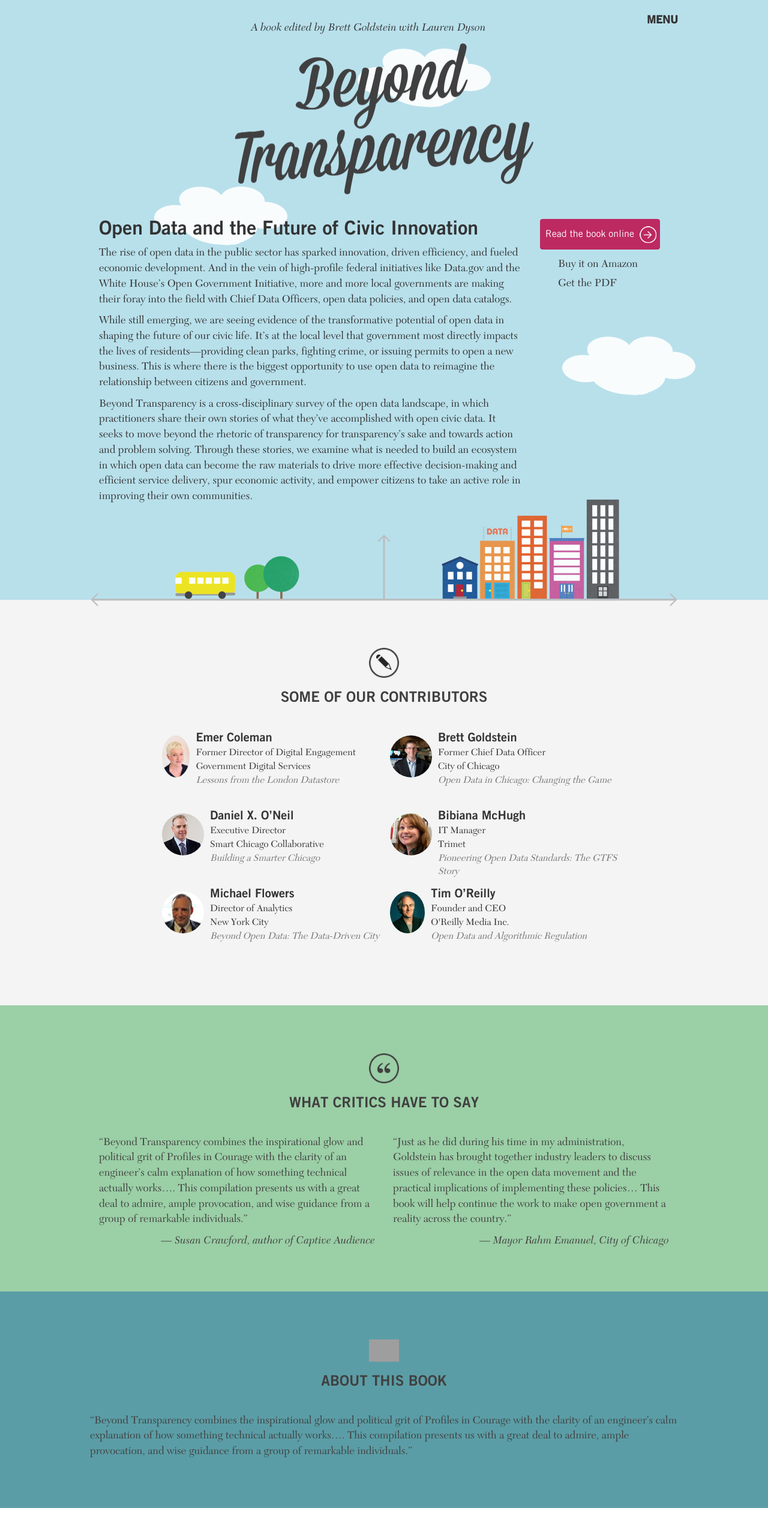
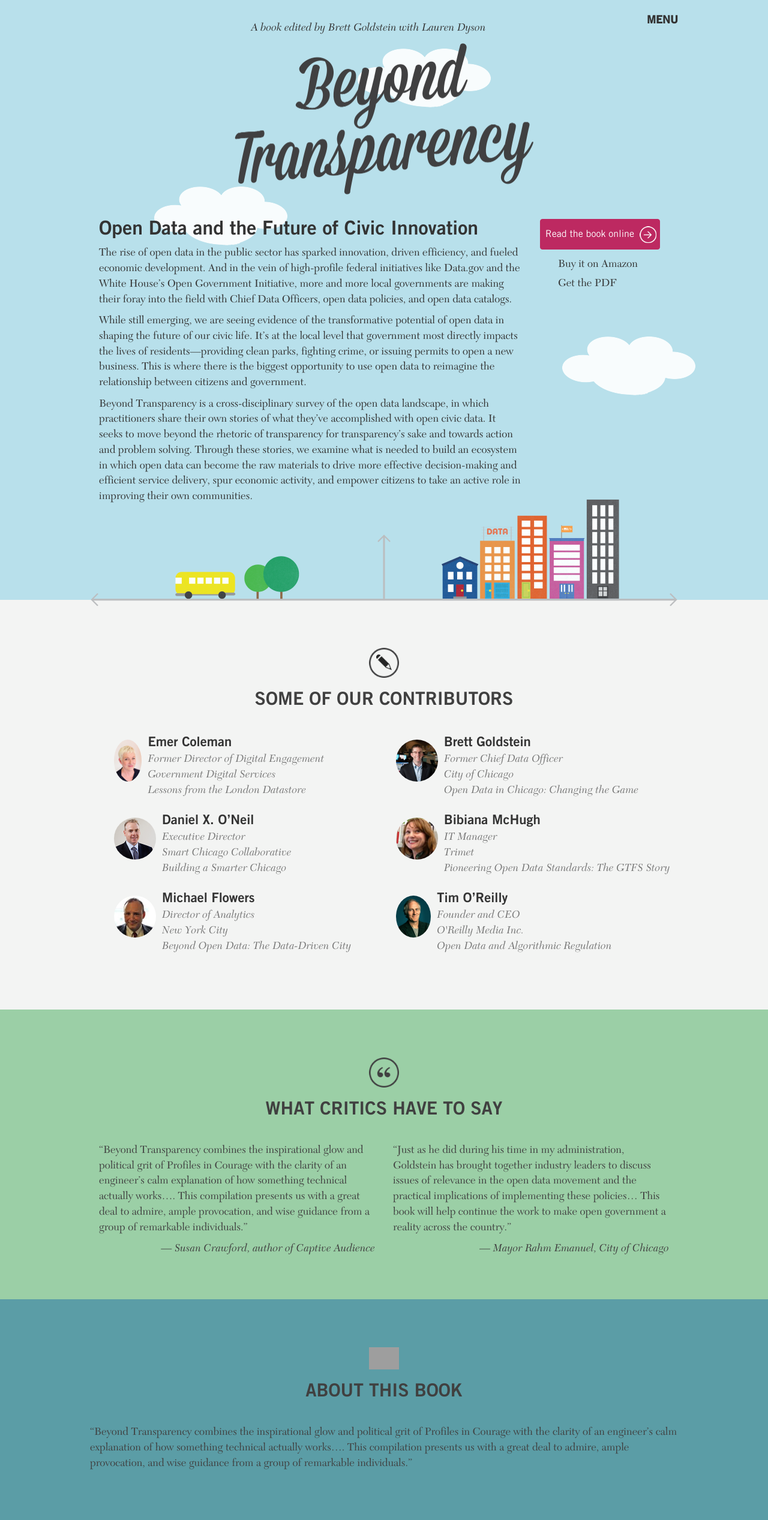
Before and after one commit to codeforamerica/beyondtransparency, a Jekyll site: the page built from index.html, in a window 1280 px wide. Shown: the whole page at 60% size. Built offline with Jekyll 4.4.1, drawn with Linux system fonts in a browser that asks for light colours; nearby versions of some CDN libraries; some web fonts are replaced; library files that are not in the unit come from our copies; Markdown is read by kramdown in place of the engine named in the settings; grey boxes are pictures that could not be loaded.

Commit message:
Made the contributors section wider and uped the font size

```diff
--- a/css/main.css
+++ b/css/main.css
@@ -231,16 +231,18 @@
 }
 
 div.contributors .authors{
-  width:820px;
+  width:980px;
   margin:auto;
 }
 
 div.contributors li {
-  font-size:16px;
-  width:380px;
+  font-size:18px;
+  width:50%;
   float:left;
   list-style:none;
   padding:0px;
+  font-family: 'NewCaledoniaLT-Italic';
+  color: #777;
 }
 div.contributors li img{
   max-height:70px;
@@ -249,12 +251,8 @@
 }
 div.contributors div.name{
   font-family: 'TradeGothicLTCom-Bd2';
-  font-size: 20px;
+  font-size: 22px;
   color:#333;
-}
-div.contributors div.chapter-title{
-  font-style:italic;
-  color: #777;
 }
 
 
--- a/index.html
+++ b/index.html
@@ -54,7 +54,7 @@
     <div class="content">
       <div class="section-heading">
         <img src="/images/contributors.png" />
-        <h3>Some of our contributors</h3>
+        <h2>Some of our contributors</h2>
       </div>
       <ul class="authors">
 
@@ -87,7 +87,7 @@
     <div class="content">
       <div class="section-heading">
         <img src="/images/quote.png" />
-        <h3>What critics have to say</h3>
+        <h2>What critics have to say</h2>
       </div>
       <div class="quote col-md-6">
         <p>“Beyond Transparency combines the inspirational glow and political grit of Profiles in Courage with the clarity of an engineer’s calm explanation of how something technical actually works…. This compilation presents us with a great deal to admire, ample provocation, and wise guidance from a group of remarkable individuals.”</p>
@@ -106,7 +106,7 @@
     <div class="content">
       <div class="section-heading">
         <img src="/images/book.png" />
-        <h3>About this book</h3>
+        <h2>About this book</h2>
       </div>
       <div class="quote">
         <p>“Beyond Transparency combines the inspirational glow and political grit of Profiles in Courage with the clarity of an engineer’s calm explanation of how something technical actually works…. This compilation presents us with a great deal to admire, ample provocation, and wise guidance from a group of remarkable individuals.”</p>
```
